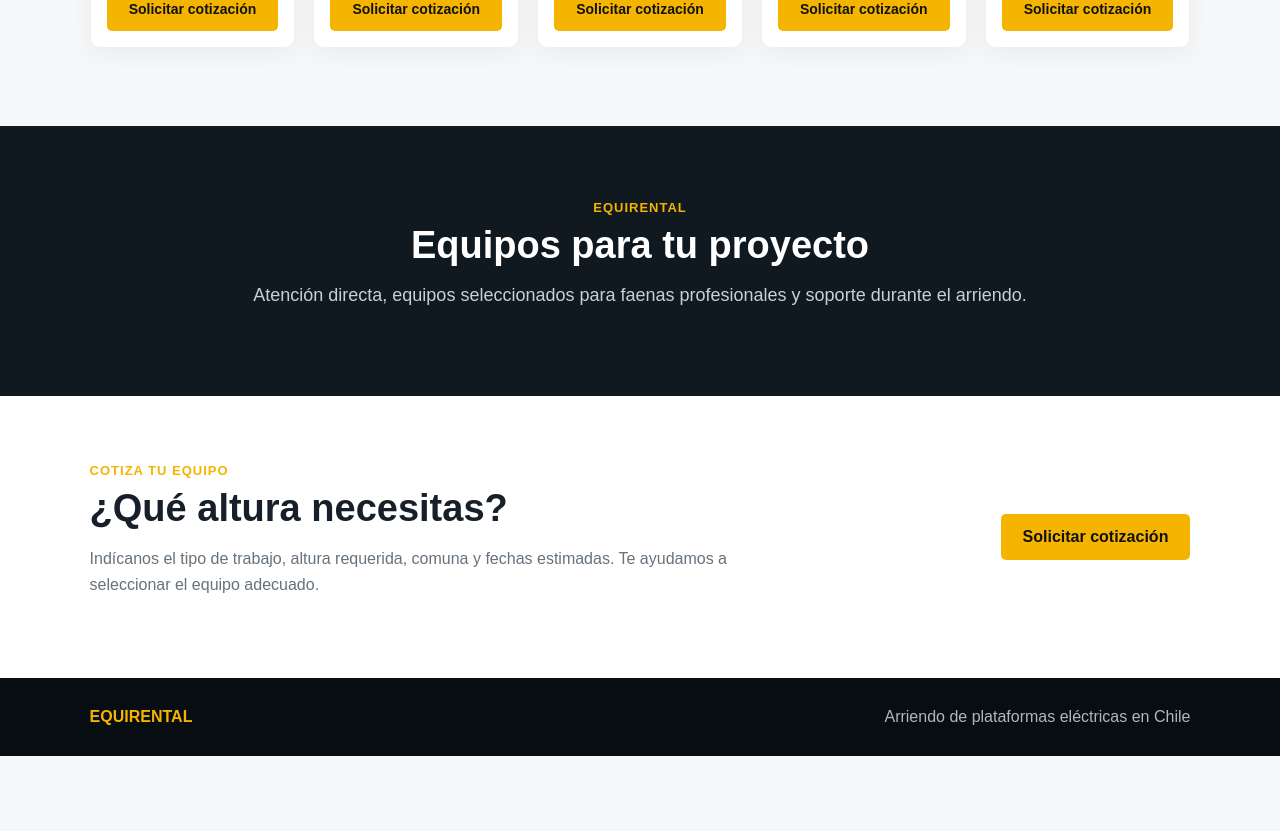
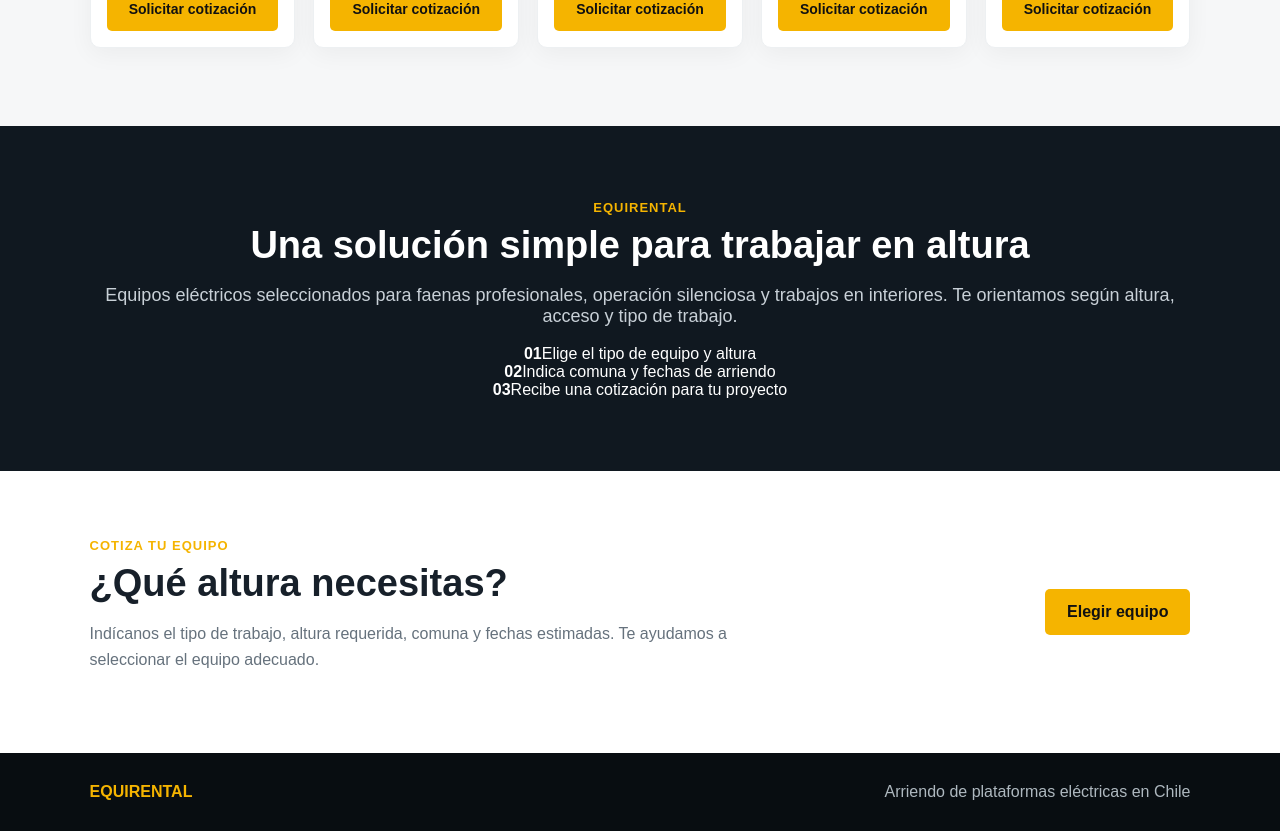
Before and after one commit to proyectoscl/equirental.cl, a Next.js app: page / in a window 1280 px wide. Shown: the part 1420-2251 px from the top of the page. Before the commit the page ends 2176 px from the top, so only its background shows below. Built offline with nearby package versions, Linux system fonts and the light colour scheme.

Commit message:
Refine rental flow and remove unverified contact address

```diff
--- a/app/page.js
+++ b/app/page.js
@@ -10,6 +10,6 @@ export default function Home(){return <main>
 <section className="hero"><div><span>ARRIENDO DE EQUIPOS EN ALTURA</span><h1>Trabaja en altura con seguridad y eficiencia.</h1><p>Arriendo de plataformas de tijera y brazos articulados 100% eléctricos para obras, mantenimiento, instalaciones y trabajos industriales.</p><div className="actions"><a className="primary" href="#equipos">Ver equipos</a><a className="secondary" href="#contacto">Solicitar cotización</a></div></div></section>
 <section className="benefits"><div><b>100% eléctricos</b><span>Sin emisiones directas</span></div><div><b>8 a 15 metros</b><span>Alternativas según tu faena</span></div><div><b>Atención directa</b><span>Asesoría para elegir el equipo</span></div></section>
 <section id="equipos"><span className="eyebrow">NUESTRA FLOTA</span><h2>Equipos para trabajo en altura</h2><p className="lead">Selecciona la altura y el tipo de plataforma que necesita tu proyecto.</p><div className="grid">{equipos.map((e,i)=><article key={i}><div className={'machine m'+i}><span>{e.tipo==='Plataforma de tijera'?'TIJERA':'ARTICULADA'}</span></div><small>{e.energia}</small><h3>{e.tipo}</h3><strong>Altura de trabajo: {e.altura}</strong><p>{e.uso}</p><a className="quote" href="#contacto">Solicitar cotización</a></article>)}</div></section>
-<section id="nosotros" className="why"><span className="eyebrow">EQUIRENTAL</span><h2>Equipos para tu proyecto</h2><p>Atención directa, equipos seleccionados para faenas profesionales y soporte durante el arriendo.</p></section>
-<section id="contacto" className="contact"><div><span className="eyebrow">COTIZA TU EQUIPO</span><h2>¿Qué altura necesitas?</h2><p>Indícanos el tipo de trabajo, altura requerida, comuna y fechas estimadas. Te ayudamos a seleccionar el equipo adecuado.</p></div><a className="primary" href="mailto:contacto@equirental.cl">Solicitar cotización</a></section>
+<section id="nosotros" className="why"><span className="eyebrow">EQUIRENTAL</span><h2>Una solución simple para trabajar en altura</h2><p>Equipos eléctricos seleccionados para faenas profesionales, operación silenciosa y trabajos en interiores. Te orientamos según altura, acceso y tipo de trabajo.</p><div className="whygrid"><div><b>01</b><span>Elige el tipo de equipo y altura</span></div><div><b>02</b><span>Indica comuna y fechas de arriendo</span></div><div><b>03</b><span>Recibe una cotización para tu proyecto</span></div></div></section>
+<section id="contacto" className="contact"><div><span className="eyebrow">COTIZA TU EQUIPO</span><h2>¿Qué altura necesitas?</h2><p>Indícanos el tipo de trabajo, altura requerida, comuna y fechas estimadas. Te ayudamos a seleccionar el equipo adecuado.</p></div><a className="primary" href="#equipos">Elegir equipo</a></section>
 <footer><b>EQUIRENTAL</b><span>Arriendo de plataformas eléctricas en Chile</span></footer></main>}
```
